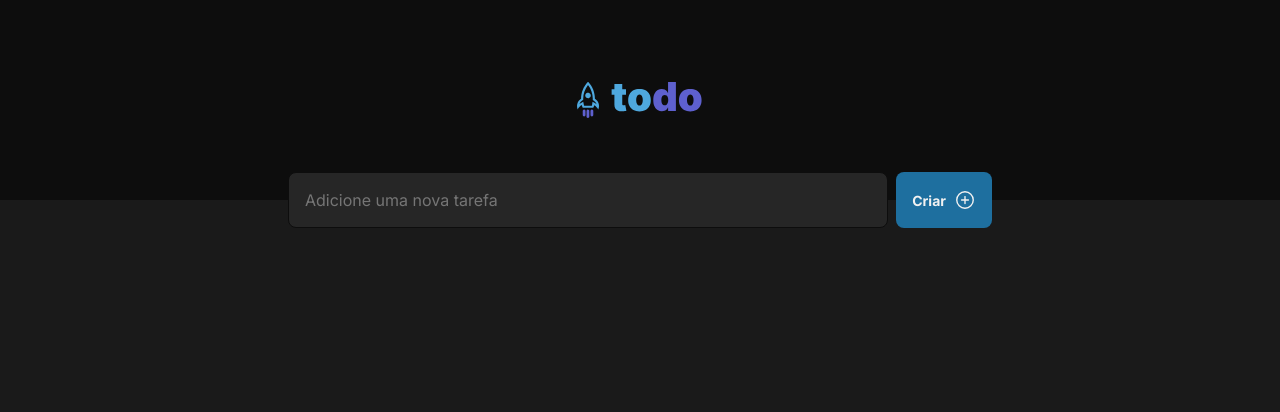
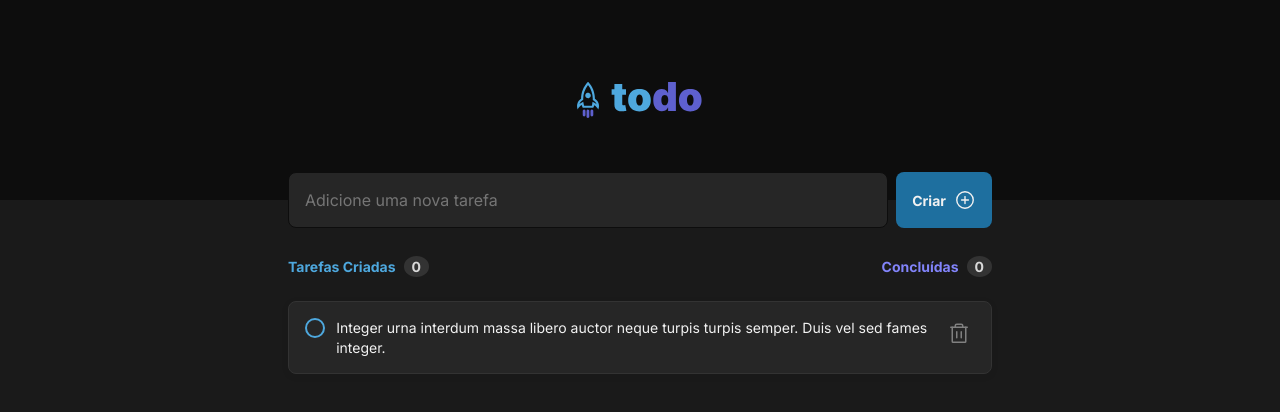
Before and after one commit to lucasadsr/desafio-todolist, a React (Vite) app: page / in a window 1280 px wide. Shown: the top 412 px of the page. Built offline with nearby package versions, Linux system fonts and the light colour scheme.

Commit message:
feat: Task component

```diff
--- a/package.json
+++ b/package.json
@@ -12,7 +12,8 @@
   "dependencies": {
     "phosphor-react": "^1.4.1",
     "react": "^18.2.0",
-    "react-dom": "^18.2.0"
+    "react-dom": "^18.2.0",
+    "@types/uuid": "^9.0.1"
   },
   "devDependencies": {
     "@types/react": "^18.0.37",
--- a/src/App.tsx
+++ b/src/App.tsx
@@ -1,7 +1,25 @@
 import styles from './App.module.css'
 import { Header } from './components/Header'
 import { NewTaskForm } from './components/NewTaskForm'
+import { TaskList } from './components/TaskList';
 import './global.css'
+
+import { v4 as uuidv4 } from 'uuid';
+
+const tasks = [
+  {
+    id: uuidv4(),
+    description: "Beber água",
+  },
+  {
+    id: uuidv4(),
+    description: "Beber água",
+  },
+  {
+    id: uuidv4(),
+    description: "Beber água",
+  },
+]
 
 function App() {
   return (
@@ -9,6 +27,7 @@ function App() {
       <Header />
       <div className={styles.wrapper}>
         <NewTaskForm />
+        <TaskList />
       </div>
     </div>
   )
--- /dev/null
+++ b/src/components/Task/Task.module.css
@@ -0,0 +1,50 @@
+.task {
+  display: flex;
+  justify-content: space-between;
+  align-items: start;
+  gap: 0.7rem;
+  padding: 1rem;
+  background: var(--gray-500);
+  border: 1px solid var(--gray-400);
+  box-shadow: 0px 2px 8px rgba(0, 0, 0, 0.06);
+  border-radius: 8px;
+}
+
+.customRadio {
+  padding: 0.5rem;
+  border: 2px solid var(--blue);
+  border-radius: 50%;
+  display: inline-block;
+  background: none;
+  cursor: pointer;
+}
+
+/* .customRadio {
+  background-image: url('../../assets/check.svg');
+  background: var(--purple);
+  border: 2px solid var(--purple);
+} */
+
+.task p {
+  font-size: 0.875rem;
+  color: var(--gray-100);
+  line-height: 1.4;
+}
+
+.task .trashButton {
+  display: flex;
+  align-items: center;
+  background: transparent;
+  border: 0;
+  cursor: pointer;
+  color: var(--gray-300);
+  padding: 0.25rem;
+  border-radius: 4px;
+  transition: all 0.1s;
+}
+
+.task .trashButton:hover {
+  cursor: pointer;
+  background: var(--gray-400);
+  color: var(--danger);
+}
--- /dev/null
+++ b/src/components/Task/index.tsx
@@ -0,0 +1,14 @@
+import styles from './Task.module.css'
+import { Trash } from 'phosphor-react'
+
+export function Task() {
+  return (
+    <div className={styles.task}>
+      <button className={styles.customRadio} value='' />
+      <p>Integer urna interdum massa libero auctor neque turpis turpis semper. Duis vel sed fames integer.</p>
+      <button className={styles.trashButton}>
+        <Trash size={24} />
+      </button>
+    </div>
+  )
+}
```
Also changed, not shown: src/assets/check.svg (added), 1 other file (tests, documents, lock files or other folders).
